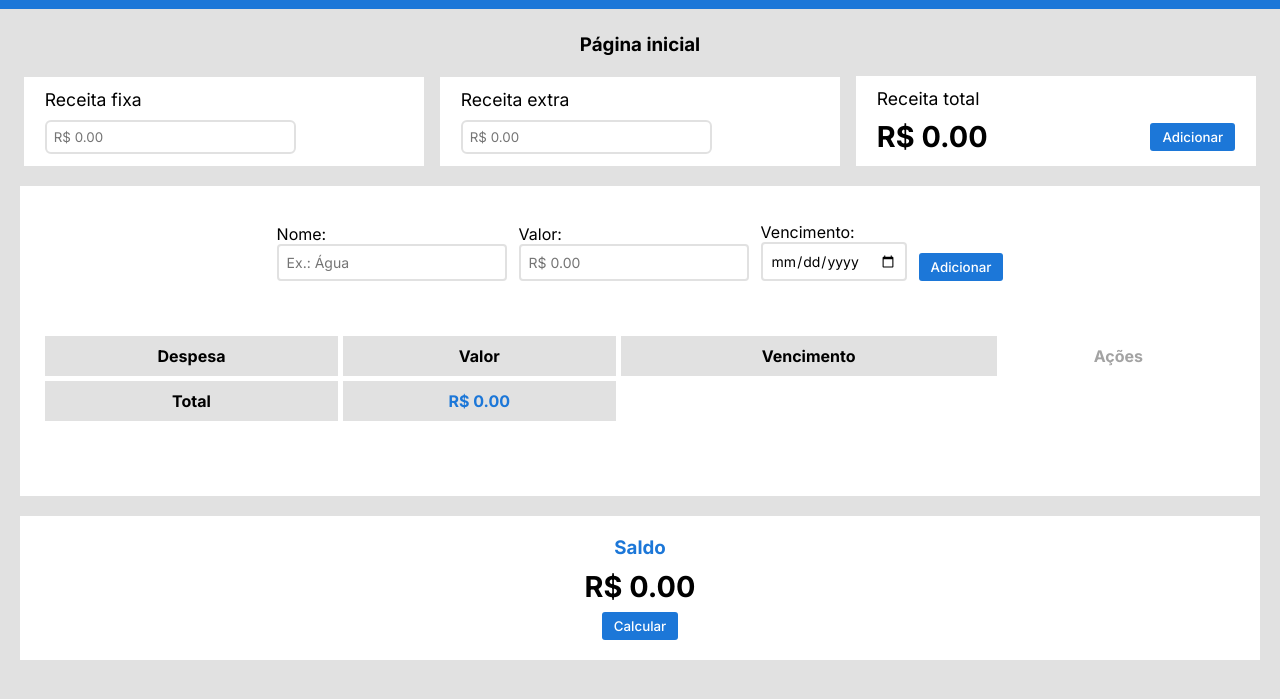
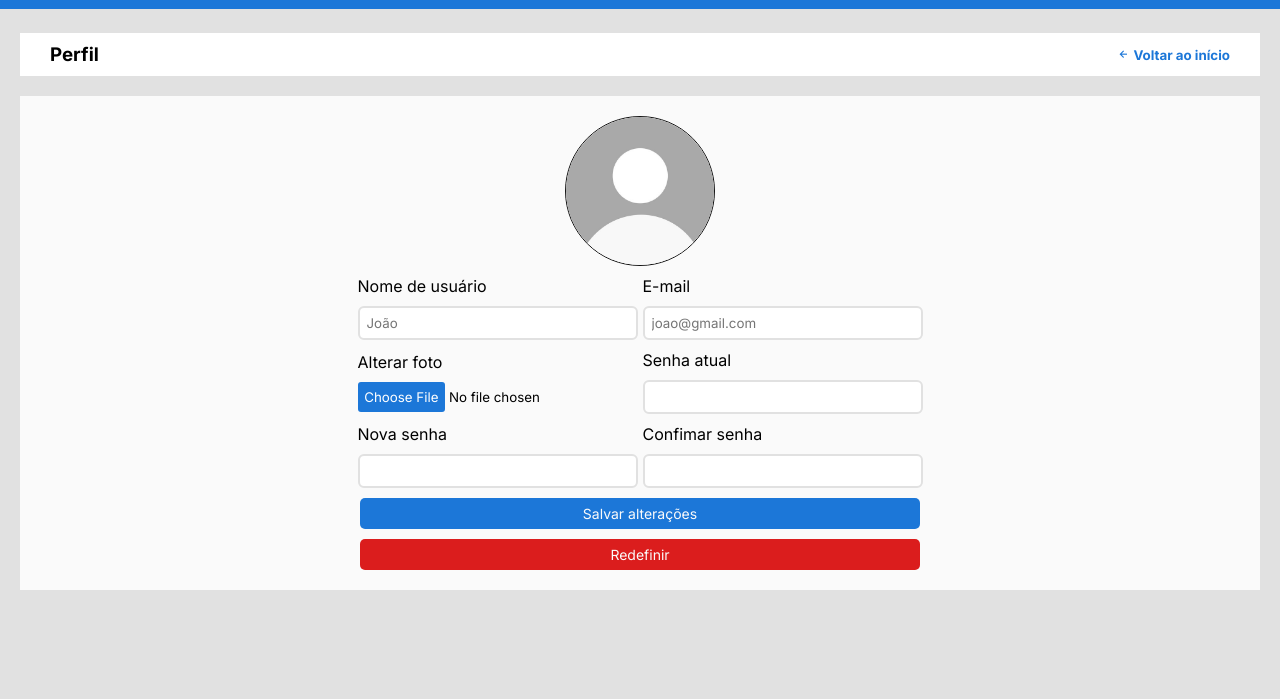
Before and after one commit to lucasfribeiro/Finance, a plain HTML site: page index.html in a window 1280 px wide. Shown: the part 47-746 px from the top of the page. Drawn offline with nearby package versions, Linux system fonts and the light colour scheme.

Commit message:
27/07 - Página de perfil

```diff
--- a/assets/javascript/script.js
+++ b/assets/javascript/script.js
@@ -167,3 +167,18 @@ backToInitialPerfil.addEventListener("click", function() {
   myProfile.style.display = "none";
   initialPage.style.display = "block"
 })
+
+//Aterar foto de perfil
+
+const image = document.getElementById("img-profile");
+const imageNav = document.getElementById("img-profile-nav");
+const input = document.getElementById("file");
+const saveBtn = document.getElementById("save")
+
+input.addEventListener("change", () => {
+  image.src = URL.createObjectURL(input.files[0])
+})
+
+input.addEventListener("change", () => {
+  imageNav.src = URL.createObjectURL(input.files[0])
+})
--- a/assets/styles/styles.css
+++ b/assets/styles/styles.css
@@ -79,7 +79,9 @@ header{
 
 .profile img{
     width: 1.5rem;
-    border-radius: 100%;
+    height: 1.5rem;
+    border-radius: 200px;
+    object-fit: cover;
 }
 
 .profile button{
@@ -106,6 +108,7 @@ header{
       .top-title{
         padding: 0;
       }
+
 }
 
 @media (max-width:992px){
@@ -160,11 +163,11 @@ header{
 
 
 .container-inicial{
-    display: block; /* display: block */
+    display: none; /* display: block */
     position: relative;
     top: 60px;
     margin: 20px;
-    height: 100vh;
+    height: 100%;
 }
 
 .top{
@@ -429,7 +432,6 @@ table {
     top: 60px;
     margin: 20px;
     height: 100vh;
-    z-index: 2;
 }
 
 .container-comousar{
@@ -442,12 +444,126 @@ table {
 }
 
 .container-perfil{
-    display: none; /* display: none */
+    display: block; /* display: none */
     position: relative;
     top: 60px;
     margin: 20px;
-    height: 100vh;
+    height: 100%;
     z-index: 2;
+}
+
+.content-profile{
+    background-color: #fafafa;
+    padding: 20px 60px;
+    margin-top: 20px;
+    display: flex;
+    flex-direction: column;
+    justify-content: start;
+    align-items: center;
+
+}
+
+.content-profile img{
+    width: 150px;
+    height: 150px;
+    border-radius: 100%;
+    object-fit: cover;
+    border: 1px solid #121212;
+}
+
+.input-area{
+    display: grid;
+    width: 50%;
+    align-items: center;
+    justify-content: center;
+    grid-template-columns: 50% 50%;
+    column-gap: 5px;
+}
+
+#file{
+    padding: 0;
+    border: 0;
+    border-radius: 0;
+}
+
+#file::file-selector-button {
+    color: white;
+    background-color:#1c77d8;
+    cursor:pointer;
+    font-family: "Inter", sans-serif;
+    padding: 0.5em;
+    border: 0;
+    border-radius: 3px;
+  }
+
+.item-profile{
+    display: flex;
+    flex-direction: column;
+    width: 100%;
+}
+
+.input-area label{
+    margin-top: 10px;
+}
+
+.item-profile input{
+    padding: 7px;
+    margin-top: 10px;
+    outline: none;
+    width: 100%;
+    border-radius: 6px;
+    border: 2px solid #e1e1e1;
+}
+
+.profile-btns{
+    display: flex;
+    flex-direction: column;
+    justify-content: center;
+    align-items: center;
+    gap: 10px;
+    margin-top: 10px;
+    width: 100%;
+}
+
+.profile-btns button{
+    padding: 7px;
+    width: 50%;
+    border: 0;
+    border-radius: 5px;
+    background-color: #1c77d8;
+    color: #fafafa;
+    font-size: 14px;
+    cursor: pointer;
+}
+
+.profile-btns button:last-child{
+    background-color: #db1d1d;
+}
+
+@media (max-width: 690px){
+    .profile-btns button{
+        width: 100%;
+    }
+
+    .content-profile{
+        padding: 20px 10px;
+    }
+
+    .input-area{
+        display: flex;
+        flex-direction: column;
+        width: 100%;
+    }
+}
+
+@media (max-width: 1100px){
+    .profile-btns button{
+        width: 80%;
+    }
+
+    .input-area{
+        width: 80%;
+    }
 }
 
 .top-title{
--- a/index.html
+++ b/index.html
@@ -23,7 +23,6 @@
     <title>Finance | Controle financeiro</title>
   </head>
   <body>
-
     <!--NAVBAR-->
     <header>
       <div class="logo">
@@ -43,7 +42,7 @@
         <button id="use_btn">Como usar</button>
 
         <div class="profile">
-          <img src="/assets/images/user.png" alt="user_image" />
+          <img src="/assets/images/user.png" alt="user_image" id="img-profile-nav"/>
           <button id="pro_btn">Perfil</button>
         </div>
       </nav>
@@ -76,7 +75,6 @@
       <!--FIM RECEITAS-->
 
       <div class="bottom">
-
         <!--DESPESAS-->
         <div class="addArea">
           <div class="inputs">
@@ -131,7 +129,6 @@
         </div>
       </div>
       <!--FIM RESULTADOS-->
-
     </div>
 
     <!--LEMBRETES-->
@@ -142,9 +139,7 @@
           <button id="close_modal"><i class="bx bx-x"></i></button>
         </div>
 
-        <div id="item-modal">
-
-        </div>
+        <div id="item-modal"></div>
         <!--<div>
           <p>Água</p>
           <p>R$ 0.00</p>
@@ -165,7 +160,7 @@
       <div class="top-title">
         <h3>Desempenho</h3>
         <button id="back">
-          <i class='bx bx-left-arrow-alt'></i>
+          <i class="bx bx-left-arrow-alt"></i>
           Voltar ao início
         </button>
       </div>
@@ -177,7 +172,7 @@
       <div class="top-title">
         <h3>Como usar</h3>
         <button id="back-use">
-          <i class='bx bx-left-arrow-alt'></i>
+          <i class="bx bx-left-arrow-alt"></i>
           Voltar ao início
         </button>
       </div>
@@ -189,9 +184,48 @@
       <div class="top-title">
         <h3>Perfil</h3>
         <button id="back-profile">
-          <i class='bx bx-left-arrow-alt'></i>
+          <i class="bx bx-left-arrow-alt"></i>
           Voltar ao início
         </button>
+      </div>
+      <div class="content-profile">
+        <img src="/assets/images/user.png" alt="user_image" id="img-profile"/>
+        <div class="input-area">
+
+          <div class="item-profile">
+            <label for="name">Nome de usuário</label>
+            <input type="text" placeholder="João" />
+          </div>
+
+          <div class="item-profile">
+            <label for="name">E-mail</label>
+            <input type="email" placeholder="joao@gmail.com" />
+          </div>
+
+          <div class="item-profile">
+            <label for="name">Alterar foto</label>
+            <input type="file" id="file"/>
+          </div>
+
+          <div class="item-profile">
+            <label for="name">Senha atual</label>
+            <input type="password" />
+          </div>
+
+          <div class="item-profile">
+            <label for="name">Nova senha</label>
+            <input type="password" />
+          </div>
+
+          <div class="item-profile">
+            <label for="name">Confimar senha</label>
+            <input type="password" />
+          </div>
+        </div>
+        <div class="profile-btns">
+          <button id="save">Salvar alterações</button>
+          <button>Redefinir</button>
+        </div>
       </div>
     </div>
     <!--FIM Profile-->
```
